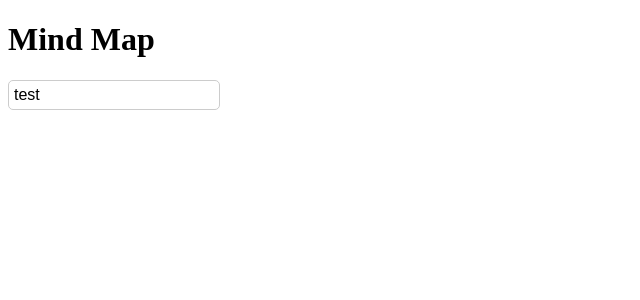
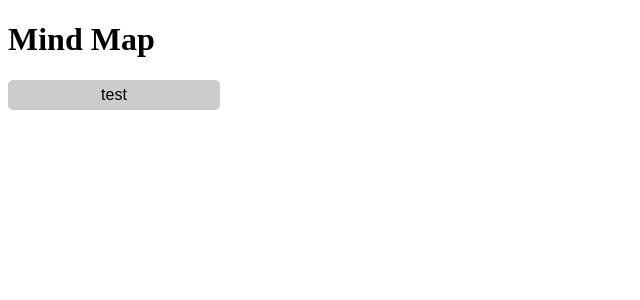
Before and after one commit to timtoronto634/Mockiro, a React app: page / in a window 1280 px wide. Shown: the top 300 px of the page, without its empty margins (0-640 px from the left). Built offline with nearby package versions, Linux system fonts and the light colour scheme.

Commit message:
Lint change varname

```diff
--- a/src/App.tsx
+++ b/src/App.tsx
@@ -1,11 +1,11 @@
 import React from 'react';
-import { MindMapBox } from './components/MindMapBox';
+import { EditableBox } from './components/EditableBox';
 
 export const App = () => {
   return (
     <div className="App">
       <h1>Mind Map</h1>
-      <MindMapBox />
+      <EditableBox />
     </div>
   );
 };
--- a/src/components/MindMapBox.tsx
+++ b/src/components/EditableBox.tsx
@@ -1,7 +1,7 @@
 import React, { useState } from 'react';
-import '../css/MindMapBox.css';
+import '../css/EditableBox.css';
 
-export const MindMapBox = (): JSX.Element => {
+export const EditableBox = (): JSX.Element => {
   const [editing, setEditing] = useState(false);
   const [newText, setNewText] = useState('test');
 
@@ -20,7 +20,7 @@ export const MindMapBox = (): JSX.Element => {
   };
 
   return (
-    <div className="mind-map-box">
+    <div className="editable-box">
       {editing ? (
         <input
           type="text"
--- a/src/css/MindMapBox.css
+++ b/src/css/EditableBox.css
@@ -1,22 +1,22 @@
-.mind-map-box {
+.editable-box {
   border: 1px solid #ccc;
   border-radius: 5px;
+  /* fill the background with a gradient */
+  background-color: #ccc;
   padding: 5px;
   font-size: 16px;
   font-family: Arial, sans-serif;
   width: 200px;
+  text-align: center;
   display: inline-block;
 }
 
-.mind-map-box input[type='text'] {
+.editable-box input[type='text'] {
   width: 100%;
   padding: 5px;
   font-size: 16px;
   font-family: Arial, sans-serif;
   border: none;
   outline: none;
+  text-align: center;
 }
-
-.mind-map-box .text {
-  cursor: pointer;
-}
```
